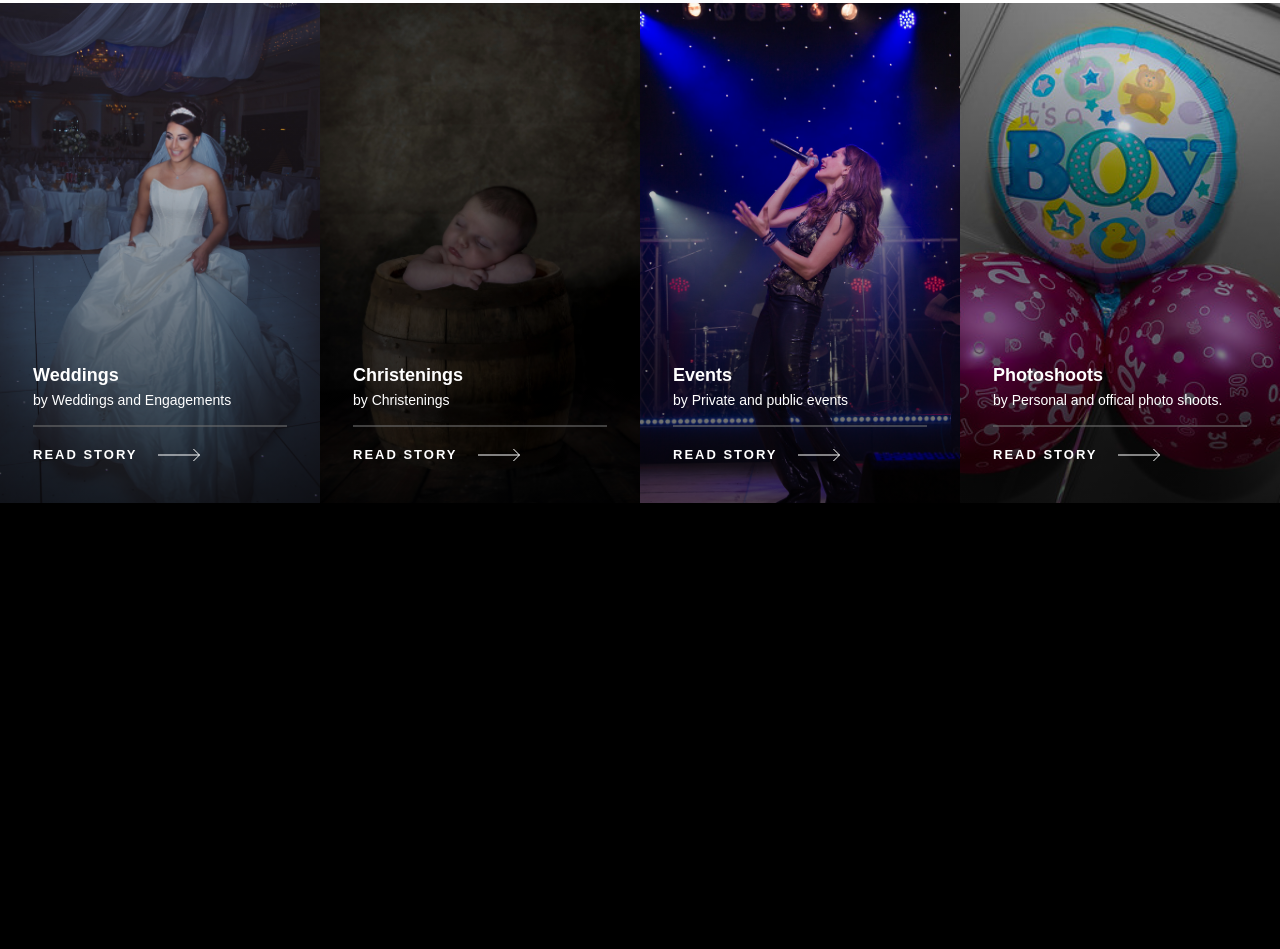
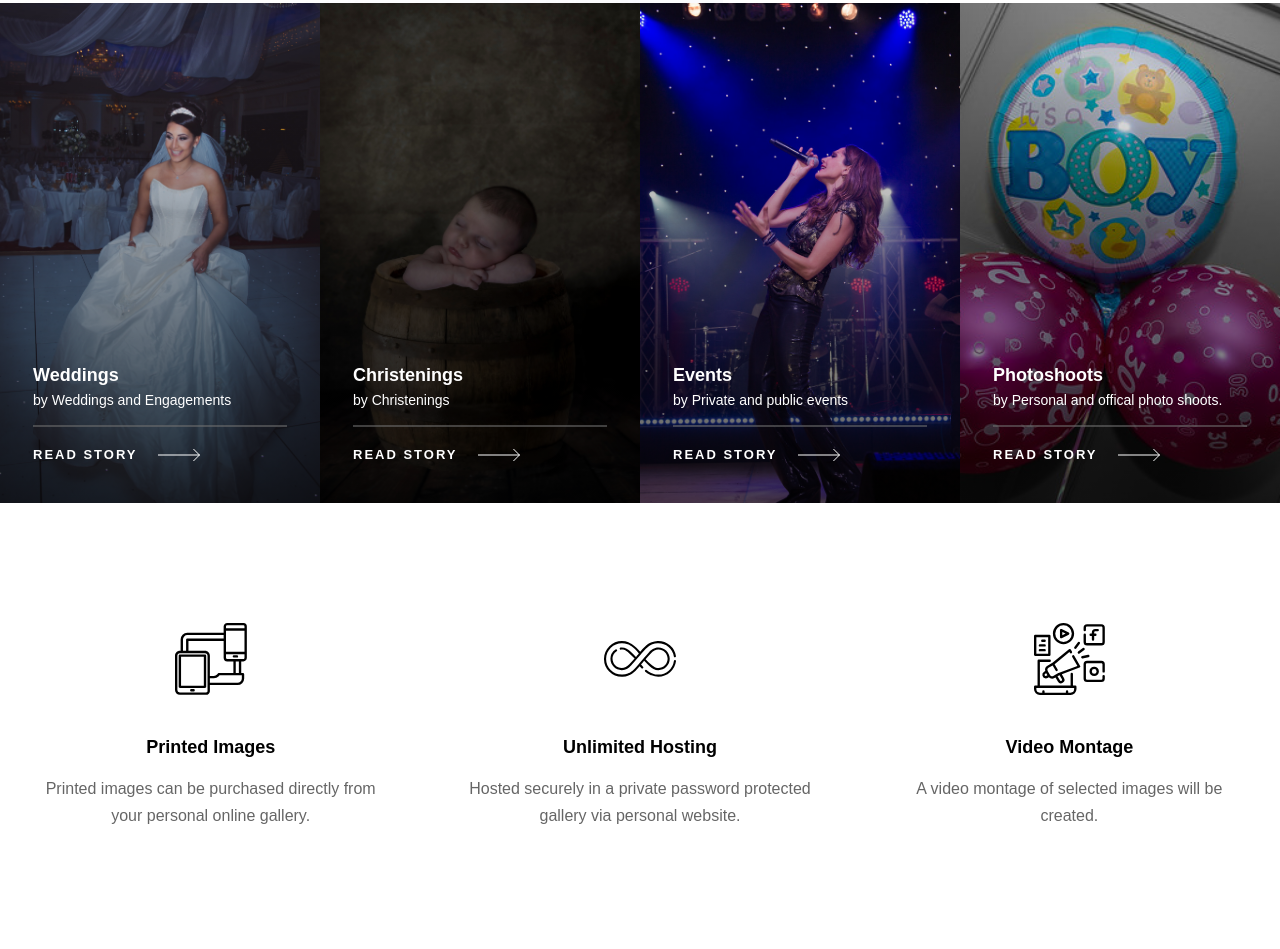
Before and after one commit to ayrbox/vas, a Gatsby site: page / in a window 1280 px wide. Shown: the part 1268-2217 px from the top of the page. Before the commit the page ends 1771 px from the top, so only its background shows below. Built offline with nearby package versions, Linux system fonts and the light colour scheme; Gatsby itself is replaced by a stand-in of ours.

Commit message:
features components.

```diff
--- a/src/components/shared/Features.tsx
+++ b/src/components/shared/Features.tsx
@@ -1,4 +1,12 @@
+import React from "react";
 import styled from "styled-components";
+
+import ResponsiveIcon from "../../assets/features/responsive.svg";
+import NoLimitIcon from "../../assets/features/no-limit.svg";
+import EmbededIcon from "../../assets/features/embed.svg";
+import CustomDomainIcon from "../../assets/features/custom-domain.svg";
+import BoostExposureIcon from "../../assets/features/boost-exposure.svg";
+import DragDropIcon from "../../assets/features/drag-drop.svg";
 
 interface FeaturesProps {
   complete: boolean;
@@ -7,37 +15,36 @@ interface FeaturesProps {
 export default function Features({ complete }: FeaturesProps) {
   const completeList = [
     {
-      image: "/assets/features/responsive.svg",
-      title: "100% Responsive",
+      image: <ResponsiveIcon />,
+      title: "Printed Images",
       description:
-        "No matter which the device you’re on, our site is fully responsive and stories look beautiful on any screen.",
+        "Printed images can be purchased directly from your personal online gallery.",
     },
     {
-      image: "/assets/features/no-limit.svg",
-      title: "No Photo Upload Limit",
+      image: <NoLimitIcon />,
+      title: "Unlimited Hosting",
       description:
-        "Our tool has no limits on uploads or bandwidth. Freely upload in bulk and share all of your stories in one go.",
+        "Hosted securely in a private password protected gallery via personal website.",
     },
     {
-      image: "/assets/features/embed.svg",
-      title: "Available to Embed",
-      description:
-        "Embed Tweets, Facebook posts, Instagram media, Vimeo or YouTube videos, Google Maps, and more. ",
+      image: <EmbededIcon />,
+      title: "Video Montage",
+      description: "A video montage of selected images will be created.",
     },
     {
-      image: "/assets/features/custom-domain.svg",
+      image: <CustomDomainIcon />,
       title: "Custom Domain",
       description:
         "With Photosnap subscriptions you can host your stories on your own domain. You can also remove our branding!",
     },
     {
-      image: "/assets/features/boost-exposure.svg",
+      image: <BoostExposureIcon />,
       title: "Boost Your Exposure",
       description:
         "Users that viewed your story or gallery can easily get notifed of new and featured stories with our built in mailing list.",
     },
     {
-      image: "/assets/features/drag-drop.svg",
+      image: <DragDropIcon />,
       title: "Drag & Drop Image",
       description:
         "Easily drag and drop your image and get beautiful shots everytime. No over the top tooling to add friction to creating stories.",
@@ -45,33 +52,32 @@ export default function Features({ complete }: FeaturesProps) {
   ];
   const partialList = [
     {
-      image: "/assets/features/responsive.svg",
-      title: "100% Responsive",
+      image: <ResponsiveIcon />,
+      title: "Printed Images",
       description:
-        "No matter which the device you’re on, our site is fully responsive and stories look beautiful on any screen.",
+        "Printed images can be purchased directly from your personal online gallery.",
     },
     {
-      image: "/assets/features/no-limit.svg",
-      title: "No Photo Upload Limit",
+      image: <NoLimitIcon />,
+      title: "Unlimited Hosting",
       description:
-        "Our tool has no limits on uploads or bandwidth. Freely upload in bulk and share all of your stories in one go.",
+        "Hosted securely in a private password protected gallery via personal website.",
     },
     {
-      image: "/assets/features/embed.svg",
-      title: "Available to Embed",
-      description:
-        "Embed Tweets, Facebook posts, Instagram media, Vimeo or YouTube videos, Google Maps, and more. ",
+      image: <EmbededIcon />,
+      title: "Video Montage",
+      description: "A video montage of selected images will be created.",
     },
   ];
   const list = complete ? completeList : partialList;
 
   return (
     <Container className={`${complete && "complete"}`}>
-      {list.map(feature => (
-        <Feature key={feature.title}>
-          <Illustration src={feature.image} alt={feature.title} />
-          <Title>{feature.title}</Title>
-          <Description>{feature.description}</Description>
+      {list.map(({ title, description, image }) => (
+        <Feature key={title}>
+          <Illustration>{image}</Illustration>
+          <Title>{title}</Title>
+          <Description>{description}</Description>
         </Feature>
       ))}
     </Container>
@@ -79,7 +85,7 @@ export default function Features({ complete }: FeaturesProps) {
 }
 
 const Container = styled.ul`
-  background: ${props => props.theme.colors.white};
+  background: ${(props) => props.theme.colors.white};
   padding: 8rem 24px;
   list-style: none;
   display: grid;
@@ -121,13 +127,19 @@ const Container = styled.ul`
 `;
 
 const Feature = styled.li`
-  color: ${props => props.theme.colors.black};
+  color: ${(props) => props.theme.colors.black};
+  display: flex;
+  flex-direction: column;
+  align-items: center;
 `;
 
-const Illustration = styled.img`
+const Illustration = styled.div`
   width: 72px;
   height: 72px;
   object-fit: contain;
+  display: flex;
+  justify-content: center;
+  align-items: center;
 `;
 
 const Title = styled.h3`
--- a/src/pages/index.tsx
+++ b/src/pages/index.tsx
@@ -4,6 +4,7 @@ import styled from "styled-components";
 import Banner from "../components/shared/Banner";
 import { StaticImage } from "gatsby-plugin-image";
 import StoryCard from "../components/shared/StoryCard";
+import Features from "../components/shared/Features";
 
 const Home = () => {
   return (
@@ -107,7 +108,7 @@ const Home = () => {
           </>
         ))}
       </StoriesList>
-      {/* <Features complete={false} /> */}
+      <Features complete={false} />
     </main>
   );
 };
```
Also changed, not shown: src/assets/features/boost-exposure.svg (added), src/assets/features/custom-domain.svg (added), src/assets/features/drag-drop.svg (added), src/assets/features/embed.svg (added), src/assets/features/hero.jpg (added), src/assets/features/no-limit.svg (added), src/assets/features/responsive.svg (added).
